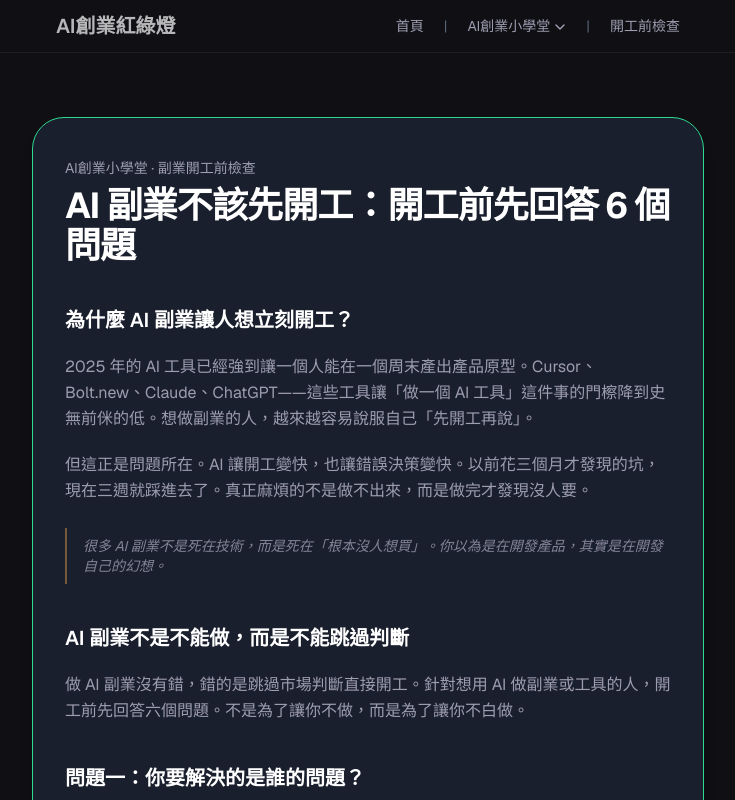
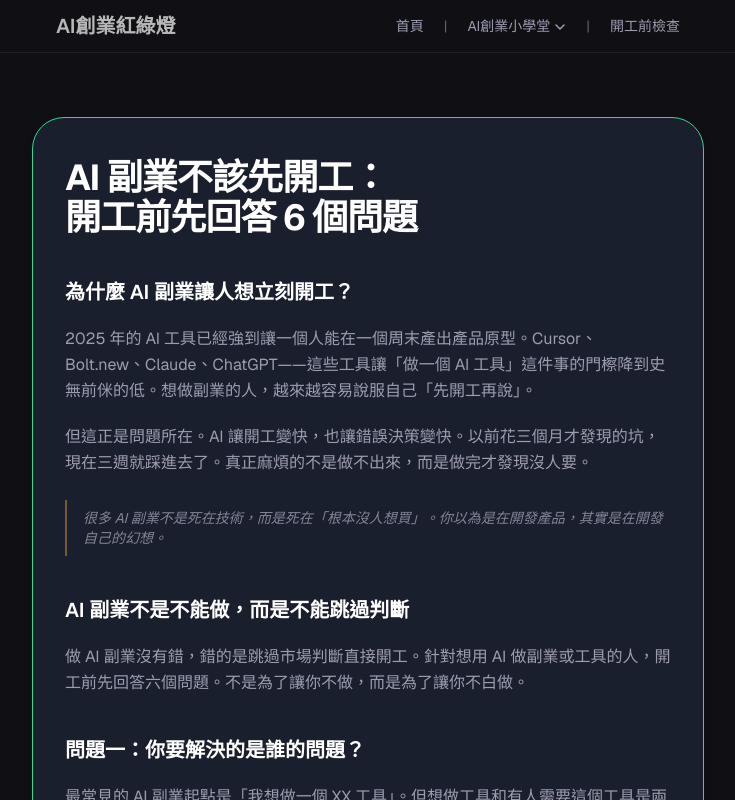
Before and after one commit to win781001-boop/ai-startup-traffic-light, a Next.js app: page /learn/ai-side-project in a window 1280 px wide. Shown: the top 800 px of the page, without its empty margins (272-1007 px from the left). Built offline with nearby package versions, Linux system fonts and the light colour scheme.

Commit message:
Fix article title line breaks

```diff
--- a/app/learn/ai-passive-income/page.tsx
+++ b/app/learn/ai-passive-income/page.tsx
@@ -19,7 +19,7 @@ export default function AiPassiveIncomePage() {
     <main className="min-h-screen bg-bg-primary px-4 py-16 sm:px-6">
       <article className="mx-auto max-w-2xl rounded-[2rem] border border-[#2fd88f] bg-[#1a1f2e] px-6 py-8 shadow-lg sm:px-8 sm:py-10">
         <h1 className="mb-6 text-3xl font-bold tracking-tight text-white sm:text-4xl">
-          AI 被動收入是真的嗎？開始前先看懂風險
+          AI 被動收入是真的嗎？<br />開始前先看懂風險
         </h1>
 
         <section className="space-y-5 leading-relaxed text-text-secondary">
--- a/app/learn/ai-side-project/page.tsx
+++ b/app/learn/ai-side-project/page.tsx
@@ -2,7 +2,7 @@ import type { Metadata } from "next";
 import SiteHeader from "@/components/site/SiteHeader";
 
 export const metadata: Metadata = {
-  title: "AI 副業不該先開工：開工前先回答 6 個問題｜AI創業小學堂",
+  title: "AI 副業不該先開工：<br />開工前先回答 6 個問題｜AI創業小學堂",
   description:
     "想做 AI 副業或 AI 工具，別只問能不能做。開始前先檢查目標使用者、付費意願、MVP、獲客來源與時間成本。AI 做得出來，不代表值得投入。",
   openGraph: {
@@ -18,11 +18,8 @@ export default function AiSideProjectPage() {
       <SiteHeader />
     <main className="min-h-screen bg-bg-primary px-4 py-16 sm:px-6">
       <article className="mx-auto max-w-2xl rounded-[2rem] border border-[#2fd88f] bg-[#1a1f2e] px-6 py-8 shadow-lg sm:px-8 sm:py-10">
-        <p className="mb-2 text-sm text-text-secondary">
-          AI創業小學堂 · 副業開工前檢查
-        </p>
         <h1 className="mb-6 text-3xl font-bold tracking-tight text-white sm:text-4xl">
-          AI 副業不該先開工：開工前先回答 6 個問題
+          AI 副業不該先開工：<br />開工前先回答 6 個問題
         </h1>
 
         <section className="space-y-5 leading-relaxed text-text-secondary">
--- a/app/one-person-company-opc/page.tsx
+++ b/app/one-person-company-opc/page.tsx
@@ -19,7 +19,7 @@ export default function OnePersonCompanyOpcPage() {
     <main className="min-h-screen bg-bg-primary px-4 py-16 sm:px-6">
       <article className="mx-auto max-w-2xl rounded-[2rem] border border-[#2fd88f] bg-[#1a1f2e] px-6 py-8 shadow-lg sm:px-8 sm:py-10">
         <h1 className="mb-6 text-3xl font-bold tracking-tight text-white sm:text-4xl">
-          一人公司 OPC 是什麼？AI 時代的 One Person Company 與超級個體
+          一人公司 OPC 是什麼？<br />AI 時代的 One Person Company 與超級個體
         </h1>
 
         <section className="space-y-5 leading-relaxed text-text-secondary">
```
